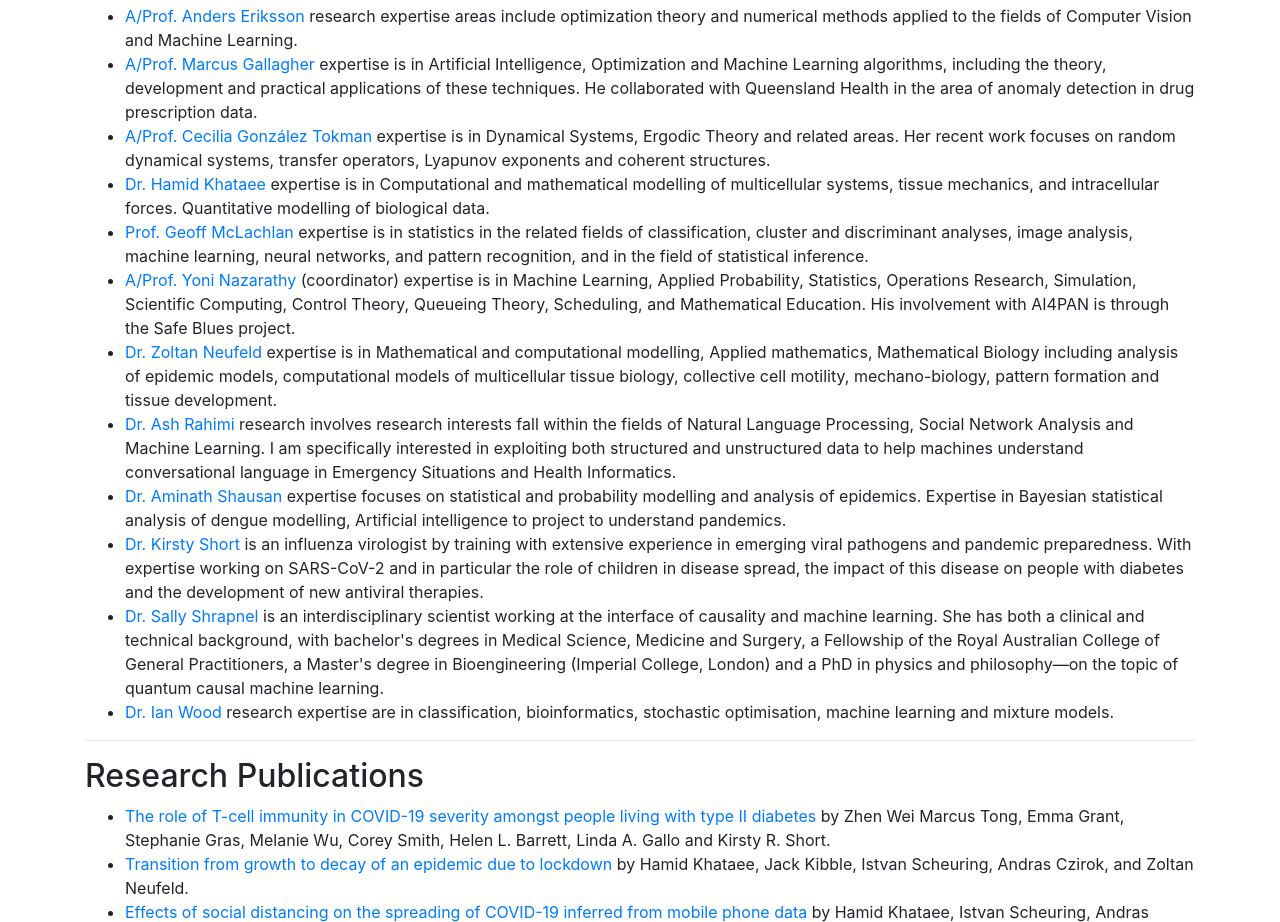
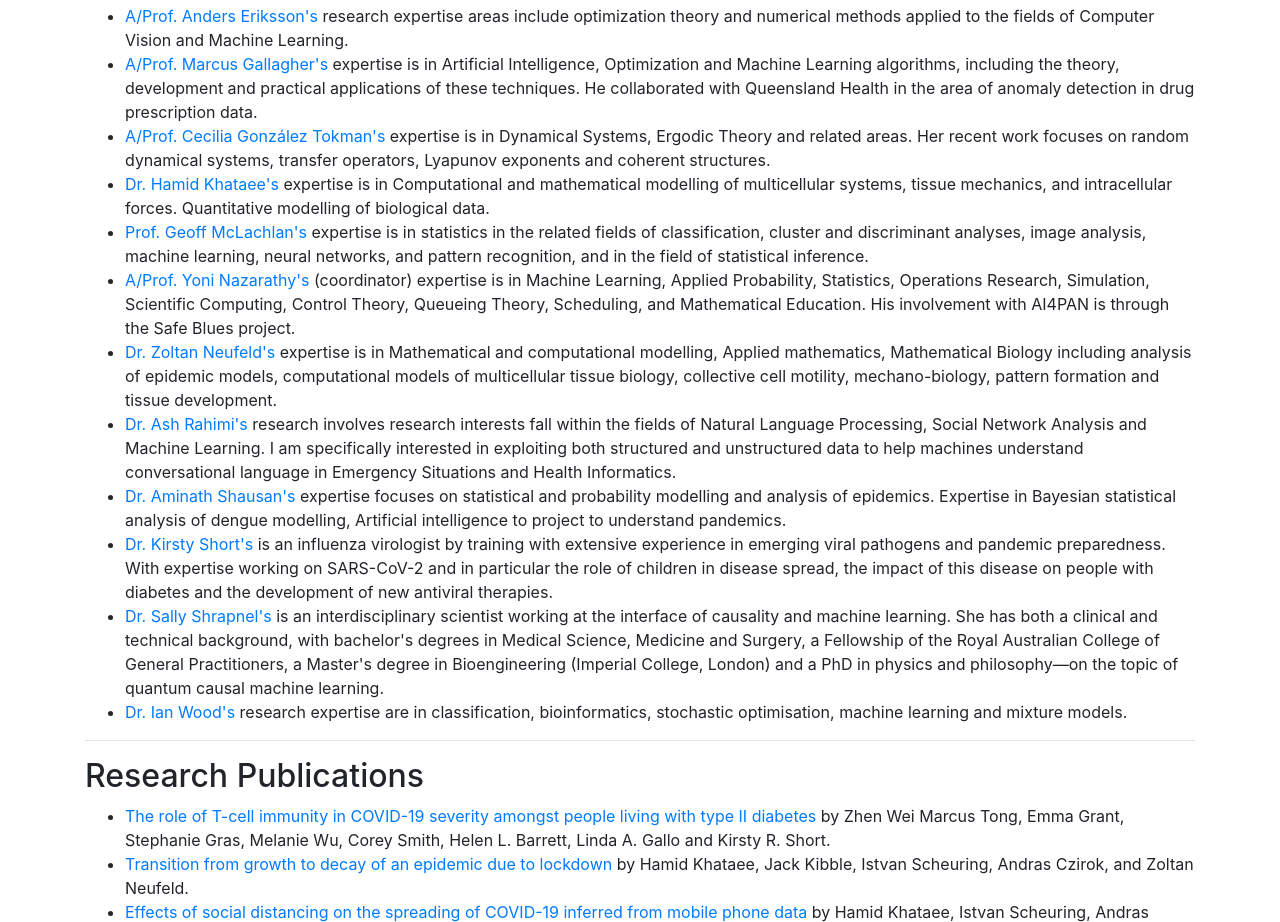
Before and after one commit to yoninazarathy/ai4pandemics.org, a plain HTML site: page index.html in a window 1280 px wide. Shown: the part 540-1462 px from the top of the page. Drawn offline with nearby package versions, Linux system fonts and the light colour scheme.

Commit message:
added 's to names

```diff
--- a/index.html
+++ b/index.html
@@ -50,70 +50,70 @@
         <h2>Group Contributors</h2>
         <ul>
             <li>
-                <a href="https://researchers.uq.edu.au/researcher/23847">A/Prof. Anders Eriksson</a>
+                <a href="https://researchers.uq.edu.au/researcher/23847">A/Prof. Anders Eriksson's</a>
                 research expertise areas include optimization theory and
                 numerical methods applied to the fields of Computer Vision and Machine Learning.
             </li>
             <li>
-                <a href="https://researchers.uq.edu.au/researcher/469">A/Prof. Marcus Gallagher</a>
+                <a href="https://researchers.uq.edu.au/researcher/469">A/Prof. Marcus Gallagher's</a>
                 expertise is in Artificial Intelligence, Optimization and Machine Learning
                 algorithms, including the theory, development and practical applications of these techniques.
                 He collaborated with Queensland Health in the area of anomaly detection in drug prescription data.
             </li>
             <li>
-                <a href="https://people.smp.uq.edu.au/CeciliaTokman/">A/Prof. Cecilia González Tokman</a>
+                <a href="https://people.smp.uq.edu.au/CeciliaTokman/">A/Prof. Cecilia González Tokman's</a>
                 expertise is in Dynamical Systems, Ergodic Theory and related areas.
                 Her recent work focuses on random dynamical systems, transfer operators, Lyapunov exponents
                 and coherent structures.
             </li>
             <li>
-                <a href="https://smp.uq.edu.au/profile/5332/hamid-khataee">Dr. Hamid Khataee</a>
+                <a href="https://smp.uq.edu.au/profile/5332/hamid-khataee">Dr. Hamid Khataee's</a>
                 expertise is in Computational and mathematical modelling of multicellular systems,
                 tissue mechanics, and intracellular forces. Quantitative modelling of biological data.
             </li>
             <li>
-                <a href="https://people.smp.uq.edu.au/GeoffMcLachlan/">Prof. Geoff McLachlan</a>
+                <a href="https://people.smp.uq.edu.au/GeoffMcLachlan/">Prof. Geoff McLachlan's</a>
                 expertise is in statistics in the related fields of classification, cluster and discriminant analyses, image analysis, machine learning,
                 neural networks, and pattern recognition, and in the field of statistical inference.
             </li>
             <li>
-                <a href="https://yoninazarathy.com">A/Prof. Yoni Nazarathy</a> (coordinator)
+                <a href="https://yoninazarathy.com">A/Prof. Yoni Nazarathy's</a> (coordinator)
                 expertise is in Machine Learning, Applied Probability,
                 Statistics, Operations Research, Simulation, Scientific Computing, Control Theory,
                 Queueing Theory, Scheduling, and Mathematical Education. His involvement with AI4PAN
                 is through the Safe Blues project.
             </li>
             <li>
-                <a href="https://people.smp.uq.edu.au/ZoltanNeufeld/UQ/Home.html">Dr. Zoltan Neufeld</a>
+                <a href="https://people.smp.uq.edu.au/ZoltanNeufeld/UQ/Home.html">Dr. Zoltan Neufeld's</a>
                 expertise is in Mathematical and computational modelling, Applied mathematics, Mathematical Biology including analysis of epidemic models, computational models of multicellular tissue biology,
                 collective cell motility, mechano-biology, pattern formation and tissue development.
             </li>
             <li>
-                <a href="http://afshinrahimi.github.io/">Dr. Ash Rahimi</a> research involves research interests fall within the fields of Natural Language Processing, Social Network Analysis and Machine Learning. I am specifically interested in exploiting both structured and unstructured data to help machines understand
+                <a href="http://afshinrahimi.github.io/">Dr. Ash Rahimi's</a> research involves research interests fall within the fields of Natural Language Processing, Social Network Analysis and Machine Learning. I am specifically interested in exploiting both structured and unstructured data to help machines understand
                 conversational language in Emergency Situations and Health Informatics.
             </li>
             <li>
-                <a href="https://sites.google.com/view/aminathshausan">Dr. Aminath Shausan</a>
+                <a href="https://sites.google.com/view/aminathshausan">Dr. Aminath Shausan's</a>
                 expertise focuses on statistical and probability modelling and analysis of epidemics.
                 Expertise in Bayesian statistical analysis of dengue modelling, Artificial intelligence to project
                 to understand pandemics.
             </li>
             <li>
-                <a href="https://scmb.uq.edu.au/profile/4618/kirsty-short">Dr. Kirsty Short</a> is an
+                <a href="https://scmb.uq.edu.au/profile/4618/kirsty-short">Dr. Kirsty Short's</a> is an
                 influenza virologist by training with extensive experience in emerging viral pathogens
                 and pandemic preparedness. With expertise working on SARS-CoV-2 and
                 in particular the role of children in disease spread, the impact of this disease
                 on people with diabetes and the development of new antiviral therapies.
             </li>
             <li>
-                <a href="https://researchers.uq.edu.au/researcher/16630">Dr. Sally Shrapnel</a> is
+                <a href="https://researchers.uq.edu.au/researcher/16630">Dr. Sally Shrapnel's</a> is
                 an interdisciplinary scientist working at the interface of causality and machine learning.
                 She has both a clinical and technical background, with bachelor's degrees in Medical Science,
                 Medicine and Surgery, a Fellowship of the Royal Australian College of General Practitioners, a Master's degree in Bioengineering (Imperial College, London)
                 and a PhD in physics and philosophy—on the topic of quantum causal machine learning.
             </li>
             <li>
-                <a href="https://researchers.uq.edu.au/researcher/706">Dr. Ian Wood</a>
+                <a href="https://researchers.uq.edu.au/researcher/706">Dr. Ian Wood's</a>
                 research expertise are in classification, bioinformatics, stochastic optimisation, machine learning and mixture models.
             </li>
         </ul>
```
